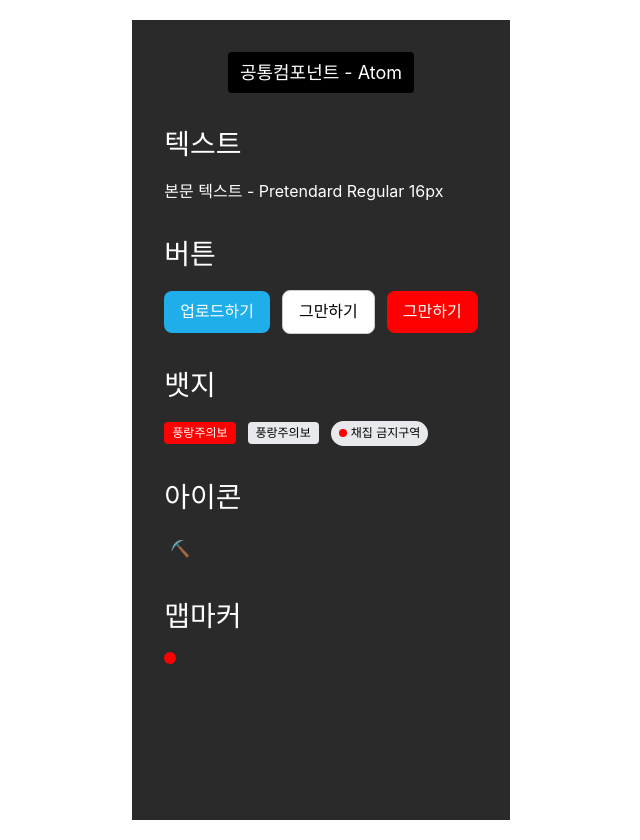
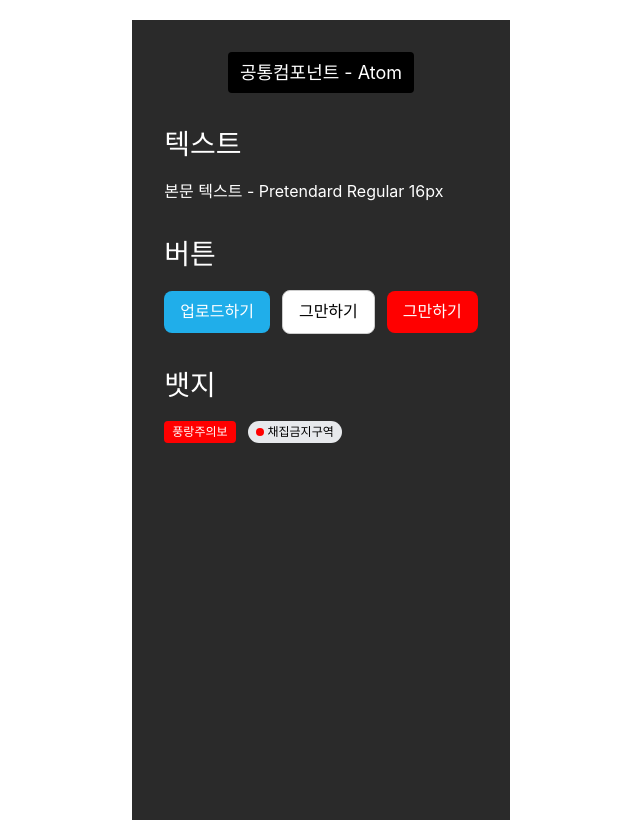
Before and after one commit to MindySo/HaeruHand_405, a React (Vite) app in the folder frontend/: page / in a window 1280 px wide. Shown: the whole page, without its empty margins (319-959 px from the left). Built offline with nearby package versions, Linux system fonts and the light colour scheme; a web font is replaced by a local one.

Commit message:
refactor: Icon, MapMarker 제거 (S13P11A405-36) Description: 계층구조와 재활용을 고려하여 아이콘과 맵마커 컴포넌트를 제거합니다.

```diff
--- a/frontend/src/App.tsx
+++ b/frontend/src/App.tsx
@@ -1,6 +1,6 @@
 import './App.css';
 import { theme } from './theme';
-import { Button, Badge, Text, Icon, MapMarker } from './components/atoms';
+import { Button, Badge, Text } from './components/atoms';
 
 function App() {
   return (
@@ -78,49 +78,18 @@ function App() {
           <Badge variant="error" size="small">
             풍랑주의보
           </Badge>
-          <Badge variant="neutral" size="small">
-            풍랑주의보
+          <Badge variant="neutral" size="small" style={{ borderRadius: '100px' }}>
+            <div
+              style={{
+                width: '8px',
+                height: '8px',
+                backgroundColor: theme.colors.warning,
+                borderRadius: '50%',
+                marginRight: theme.spacing.xs,
+              }}
+            />
+            채집금지구역
           </Badge>
-          <Badge variant="neutral" size="small" style={{ borderRadius: theme.borderRadius.xl }}>
-            <MapMarker size="small" />
-            <Text size="xs" style={{ marginLeft: theme.spacing.xs }}>
-              채집 금지구역
-            </Text>
-          </Badge>
-        </div>
-      </section>
-
-      {/* Icon Section */}
-      <section style={{ marginBottom: theme.spacing.xxxl }}>
-        <Text size="xxxl" color="white" style={{ marginBottom: theme.spacing.lg }}>
-          아이콘
-        </Text>
-        <div
-          style={{
-            display: 'flex',
-            gap: theme.spacing.md,
-            alignItems: 'center',
-          }}
-        >
-          <Icon size="large" color="main">
-            ⛏️
-          </Icon>
-        </div>
-      </section>
-
-      {/* Map Marker Section */}
-      <section style={{ marginBottom: theme.spacing.xxxl }}>
-        <Text size="xxxl" color="white" style={{ marginBottom: theme.spacing.lg }}>
-          맵마커
-        </Text>
-        <div
-          style={{
-            display: 'flex',
-            gap: theme.spacing.md,
-            alignItems: 'center',
-          }}
-        >
-          <MapMarker size="medium" color="warning" />
         </div>
       </section>
     </div>
--- a/frontend/src/components/atoms/Icon/Icon.tsx
+++ /dev/null
@@ -1,69 +0,0 @@
-import React from 'react';
-import { theme } from '../../../theme';
-
-export interface IconProps {
-  children?: React.ReactNode;
-  size?: 'small' | 'medium' | 'large';
-  color?: keyof typeof theme.colors;
-  className?: string;
-  onClick?: () => void;
-}
-
-const Icon: React.FC<IconProps> = ({
-  children,
-  size = 'medium',
-  color = 'dark',
-  className = '',
-  onClick,
-}) => {
-  const getSizeStyles = () => {
-    switch (size) {
-      case 'small':
-        return {
-          width: '16px',
-          height: '16px',
-        };
-      case 'medium':
-        return {
-          width: '24px',
-          height: '24px',
-        };
-      case 'large':
-        return {
-          width: '32px',
-          height: '32px',
-        };
-      default:
-        return {
-          width: '24px',
-          height: '24px',
-        };
-    }
-  };
-
-  const getColorStyles = () => {
-    return { color: theme.colors[color] };
-  };
-
-  const baseStyles = {
-    display: 'inline-flex',
-    alignItems: 'center',
-    justifyContent: 'center',
-    cursor: onClick ? 'pointer' : 'default',
-    transition: 'all 0.2s ease',
-  };
-
-  const styles = {
-    ...baseStyles,
-    ...getSizeStyles(),
-    ...getColorStyles(),
-  };
-
-  return (
-    <span style={styles} className={className} onClick={onClick}>
-      {children}
-    </span>
-  );
-};
-
-export default Icon;
--- a/frontend/src/components/atoms/MapMarker/MapMarker.tsx
+++ /dev/null
@@ -1,61 +0,0 @@
-import React from 'react';
-import { theme } from '../../../theme';
-
-export interface MapMarkerProps {
-  size?: 'small' | 'medium' | 'large';
-  color?: keyof typeof theme.colors;
-  className?: string;
-  onClick?: () => void;
-}
-
-const MapMarker: React.FC<MapMarkerProps> = ({
-  size = 'medium',
-  color = 'warning',
-  className = '',
-  onClick,
-}) => {
-  const getSizeStyles = () => {
-    switch (size) {
-      case 'small':
-        return {
-          width: '8px',
-          height: '8px',
-        };
-      case 'medium':
-        return {
-          width: '12px',
-          height: '12px',
-        };
-      case 'large':
-        return {
-          width: '16px',
-          height: '16px',
-        };
-      default:
-        return {
-          width: '12px',
-          height: '12px',
-        };
-    }
-  };
-
-  const getColorStyles = () => {
-    return { backgroundColor: theme.colors[color] };
-  };
-
-  const baseStyles = {
-    borderRadius: '50%',
-    cursor: onClick ? 'pointer' : 'default',
-    transition: 'all 0.2s ease',
-  };
-
-  const styles = {
-    ...baseStyles,
-    ...getSizeStyles(),
-    ...getColorStyles(),
-  };
-
-  return <div style={styles} className={className} onClick={onClick} />;
-};
-
-export default MapMarker;
--- a/frontend/src/components/atoms/index.ts
+++ b/frontend/src/components/atoms/index.ts
@@ -1,11 +1,7 @@
 export { default as Button } from './Button/Button';
 export { default as Badge } from './Badge/Badge';
 export { default as Text } from './Text/Text';
-export { default as Icon } from './Icon/Icon';
-export { default as MapMarker } from './MapMarker/MapMarker';
 
 export type { ButtonProps } from './Button/Button';
 export type { BadgeProps } from './Badge/Badge';
 export type { TextProps } from './Text/Text';
-export type { IconProps } from './Icon/Icon';
-export type { MapMarkerProps } from './MapMarker/MapMarker';
```
